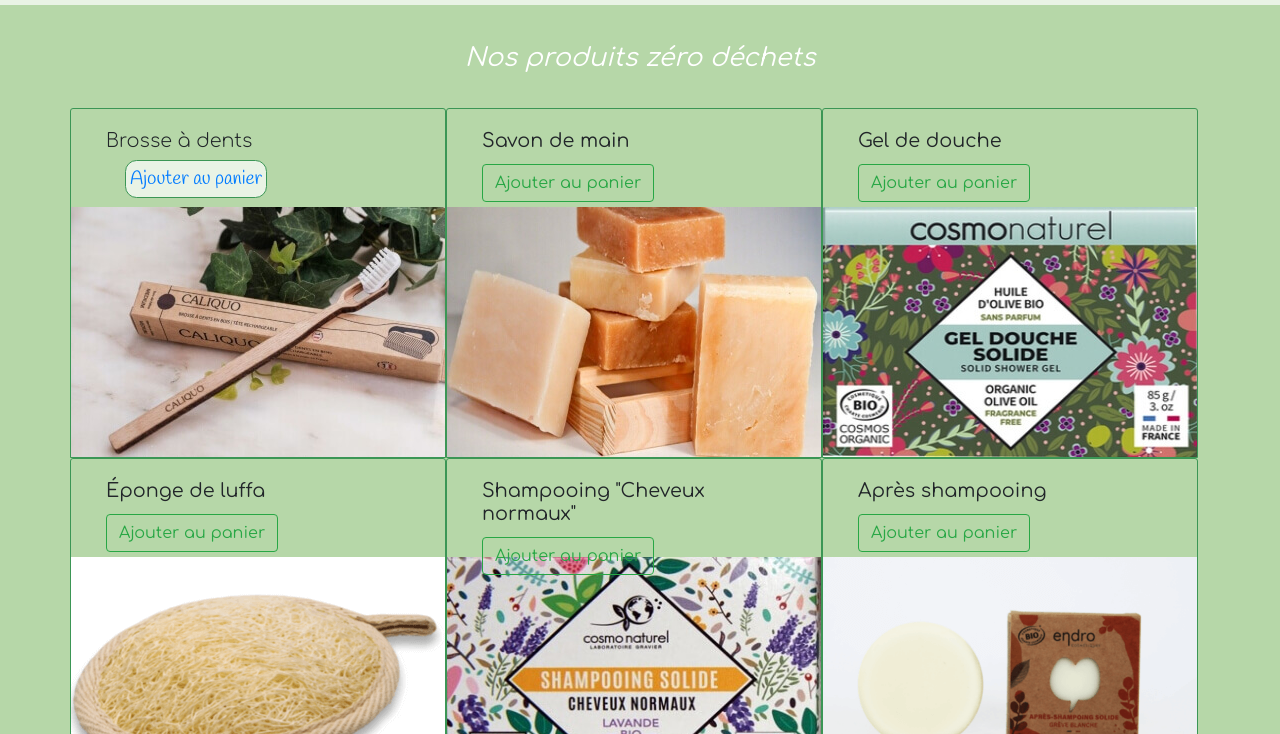
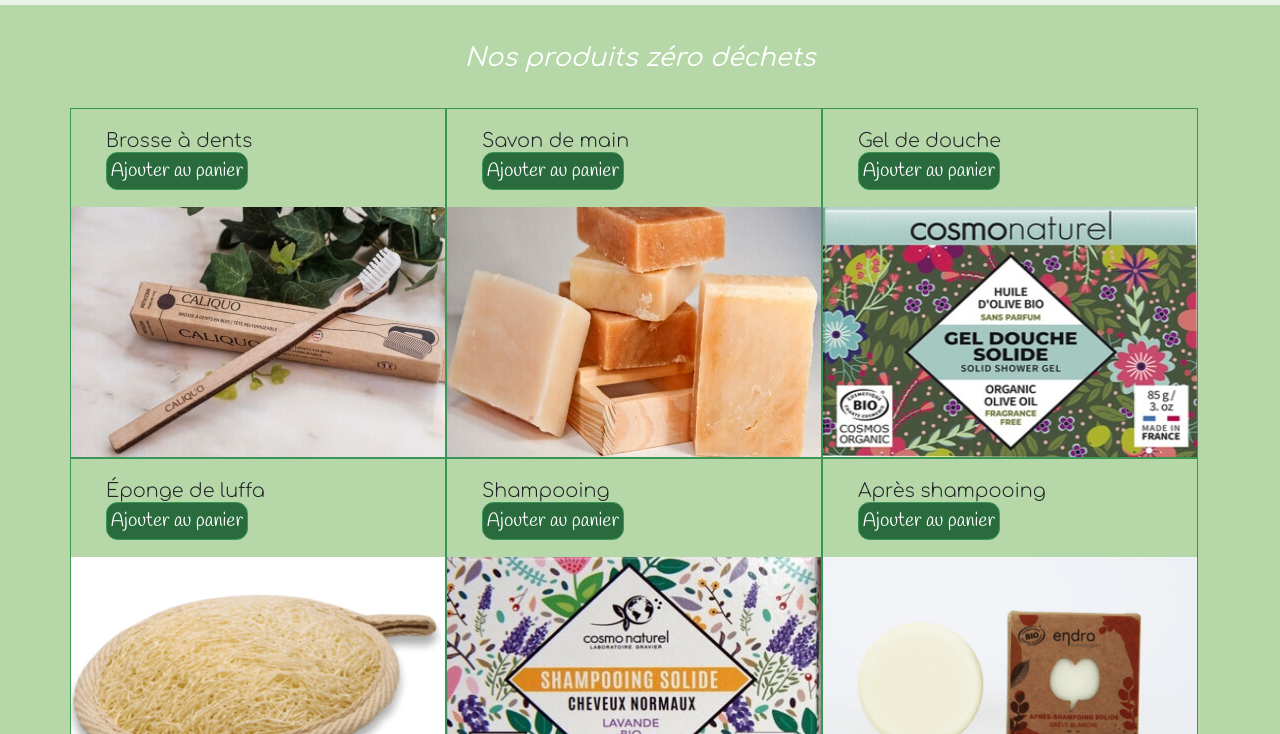
Before and after one commit to julieta1304/pour-un-monde-plus-conscient, a plain HTML site: page pages/salle-de-bains.html in a window 1280 px wide. Shown: the part 66-800 px from the top of the page. Drawn offline with nearby package versions, Linux system fonts and the light colour scheme.

Commit message:
agregando cambios

```diff
--- a/pages/salle-de-bains.html
+++ b/pages/salle-de-bains.html
@@ -110,71 +110,80 @@
 					<div class="row container__boutique">
 
 						<!-- PRODUCT 1 -->
-						<div class="container__boutique--card card-img-top img-prod1 col-sm-12 col-md-6 col-lg-4" style="width:376px; height:350px;">
+						<div class="container__boutique--card img-prod1 col-sm-12 col-md-6 col-lg-4" style="width:376px; height:350px;">
 							<!-- IMAGE PRODUCT 1 -->
 							<div class="card-body">
 								<!-- TITLE PRODUCT 1 -->
 								<h4 class="container__boutique--card-title">Brosse à dents</h4>
 								<!-- BUTTON PRODUCT 1 -->
-								<button type="button" class="btn btn-outline-success container__home--button" required>
-									<a href="#">Ajouter au panier</a>
+								<button type="button" class="container__home--button" required>
+									<a class="card-btn" href="#">Ajouter au panier</a>
 								</button>
-
 							</div>
 						</div>
 
 						<!-- PRODUCT 2 -->
-						<div class="container__boutique--card card-img-top img-prod2 col-sm-12 col-md-6 col-lg-4" style="width:376px; height:350px;">
+						<div class="container__boutique--card img-prod2 col-sm-12 col-md-6 col-lg-4" style="width:376px; height:350px;">
 							<!-- IMAGE PRODUCT 2 -->
 							<div class="card-body">
 								<!-- TITLE PRODUCT 2 -->
-								<h4 class="card-title">Savon de main</h4>
+								<h4 class="container__boutique--card-title">Savon de main</h4>
 								<!-- BUTTON PRODUCT 2 -->
-								<a href="#" class="btn btn-outline-success .container__home--button">Ajouter au panier</a>
+								<button type="button" class="container__home--button" required>
+									<a class="card-btn" href="#">Ajouter au panier</a>
+								</button>
 							</div>
 						</div>
 
 						<!-- PRODUCT 3 -->
-						<div class="container__boutique--card card-img-top img-prod3 col-sm-12 col-md-6 col-lg-4" style="width:376px; height:350px;">
+						<div class="container__boutique--card img-prod3 col-sm-12 col-md-6 col-lg-4" style="width:376px; height:350px;">
 							<!-- IMAGE PRODUCT 3 -->
 							<div class="card-body">
 								<!-- TITLE PRODUCT 3 -->
-								<h4 class="card-title">Gel de douche</h4>
+								<h4 class="container__boutique--card-title">Gel de douche</h4>
 								<!-- BUTTON PRODUCT 3 -->
-								<a href="#" class="btn btn-outline-success .container__home--button">Ajouter au panier</a>
+								<button type="button" class="container__home--button" required>
+									<a class="card-btn" href="#">Ajouter au panier</a>
+								</button>
 							</div>
 						</div>
 
 						<!-- PRODUCT 4 -->
-						<div class="container__boutique--card  card-img-top img-prod4 col-sm-12 col-md-6 col-lg-4" style="width:376px; height:350px;">
+						<div class="container__boutique--card img-prod4 col-sm-12 col-md-6 col-lg-4" style="width:376px; height:350px;">
 							<!-- IMAGE PRODUCT 4 -->
 							<div class="card-body">
 								<!-- TITLE PRODUCT 4 -->
-								<h4 class="card-title">Éponge de luffa</h4>
+								<h4 class="container__boutique--card-title">Éponge de luffa</h4>
 								<!-- BUTTON PRODUCT 4 -->
-								<a href="#" class="btn btn-outline-success .container__home--button">Ajouter au panier</a>
+								<button type="button" class="container__home--button" required>
+									<a class="card-btn" href="#">Ajouter au panier</a>
+								</button>
 							</div>
 						</div>
 
 						<!-- PRODUCT 5 -->
-						<div class="container__boutique--card card-img-top img-prod5 col-sm-12 col-md-6 col-lg-4" style="width:376px; height:350px;">
+						<div class="container__boutique--card img-prod5 col-sm-12 col-md-6 col-lg-4" style="width:376px; height:350px;">
 							<!-- IMAGE PRODUCT 5 -->
 							<div class="card-body">
 								<!-- TITLE PRODUCT 5 -->
-								<h4 class="card-title">Shampooing "Cheveux normaux"</h4>
+								<h4 class="container__boutique--card-title">Shampooing</h4>
 								<!-- BUTTON PRODUCT 5 -->
-								<a href="#" class="btn btn-outline-success .container__home--button">Ajouter au panier</a>
+								<button type="button" class="container__home--button" required>
+									<a class="card-btn" href="#">Ajouter au panier</a>
+								</button>
 							</div>
 						</div>
 
 						<!-- PRODUCT 6 -->
-						<div class="container__boutique--card card-img-top img-prod6 col-sm-12 col-md-6 col-lg-4" style="width:376px; height:350px;">
+						<div class="container__boutique--card img-prod6 col-sm-12 col-md-6 col-lg-4" style="width:376px; height:350px;">
 							<!-- IMAGE PRODUCT 6 -->
 							<div class="card-body">
 								<!-- TITLE PRODUCT 6 -->
-								<h4 class="card-title">Après shampooing</h4>
+								<h4 class="container__boutique--card-title">Après shampooing</h4>
 								<!-- BUTTON PRODUCT 6 -->
-								<a href="#" class="btn btn-outline-success .container__home--button">Ajouter au panier</a>
+								<button type="button" class="container__home--button" required>
+									<a class="card-btn" href="#">Ajouter au panier</a>
+								</button>
 							</div>
 
 						</div>
@@ -190,7 +199,6 @@
 			<div class="col-sm-12 col-md-6 col-lg-6">
 
 					<!-- SUBCRIPTION -->
-					<!-- TITLE -->
 					<h3 class="subtitle">Inscrivez-vous à notre newsletter</h3>
 
 					<!-- BUTTON -->
--- a/scss/style.scss
+++ b/scss/style.scss
@@ -261,7 +261,6 @@
             .container__boutique--card{
                 background-color: $bg-color-pages;
                 border: solid 1px $color-principal;
-                width: fit-content;
                 font: {
                     family: $font-secondary;
                     style: normal;
@@ -271,19 +270,17 @@
             }
 
             .container__boutique--card-title {
+                text-align: left;
+                margin: 0;
                 font: {
                     family: $font-secondary;
                     style: normal;
                     weight: lighter;
                 }
-                .container__boutique--card-text {
-                    font-size: $font-general;
-                }
             }
             .container__home--button {
-                background-color: $bg-color-hd-ft ;
+                background-color: $bg-color-btt;
                 border: 1px solid $color-principal ;
-                color: $color-principal!important;
                 border-radius: 0.6em;
                 font: {
                     family: $font-principal;
@@ -291,26 +288,24 @@
                     size: $font-general;
                     weight: lighter;
                 }
-                text: {
-                align: center;
-                decoration-line: none;
-                }
+                float: left;
                 width: fit-content;
                 padding: 0.2em;
                 transition: all 0.8s;
                 cursor: pointer;
-                margin-left: 1em;
 
                 &:hover {
-                    background:$bg-color-btt;
+                    color: $color-principal!important;
+                    background-color: $bg-color-hd-ft;
                     border: 1px solid $bg-color-btt ;
-                    color: $color-titles!important;
-                    text-decoration-line: none;
+                }
+                a {
+                    text-decoration-line: none!important;
+                    color: $color-titles;
                 }
             }
         }
     }
-
 
 // NOTRE PHILOSOPHIE
 
```
Also changed, not shown: index.html (+0 -1 lines), pages/bebe-et-femmes.html (+29 -18 lines), pages/contact.html (+0 -1 lines), pages/cuisine.html (+29 -18 lines), pages/maison.html (+15 -10 lines), pages/notre-philosophie.html (+0 -1 lines), pages/voir-plus.html (+0 -1 lines), css/style.css.
